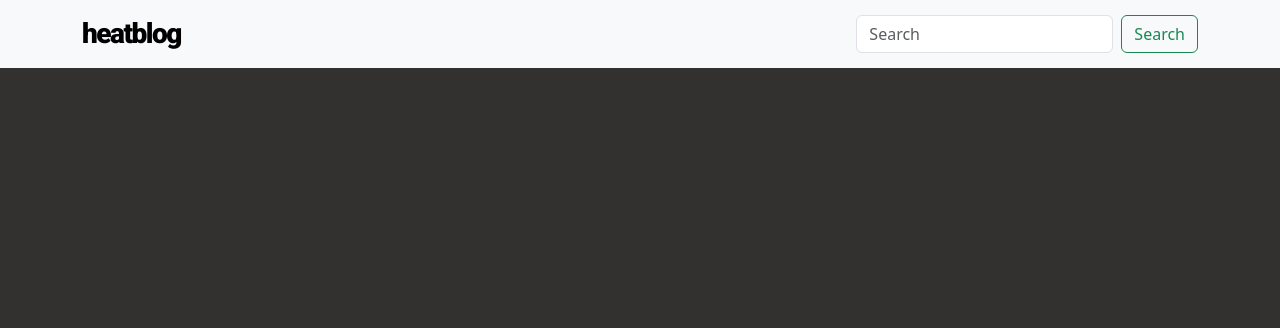
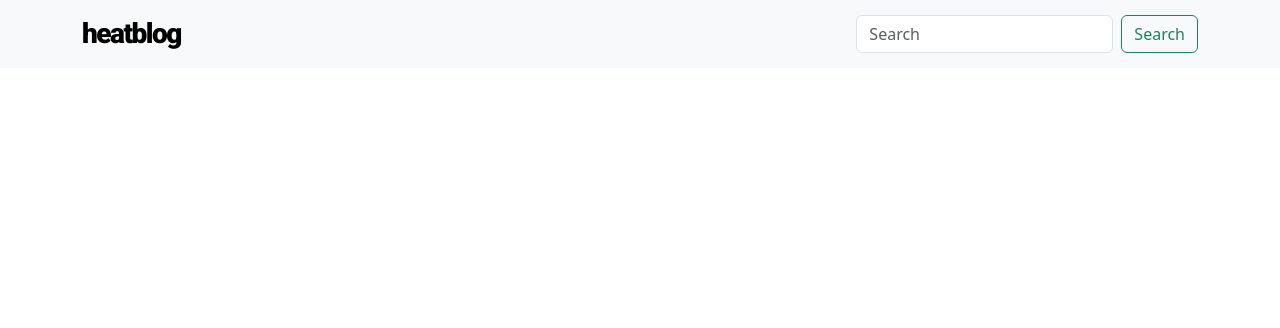
Before and after one commit to jmroczkowski99/django-djheatblog, a Django app: page / in a window 1280 px wide. Shown: the top 328 px of the page. Run offline with Django 4.2, Linux system fonts and the light colour scheme.

Commit message:
feat: change background and font color

```diff
--- a/djheatblog/djheatblog/static/css/main.css
+++ b/djheatblog/djheatblog/static/css/main.css
@@ -7,8 +7,3 @@
     font-family: 'Roboto', sans-serif;
     letter-spacing: -1.5px;
 }
-
-body {
-    color: white;
-    background-color: #333030;
-}
```
